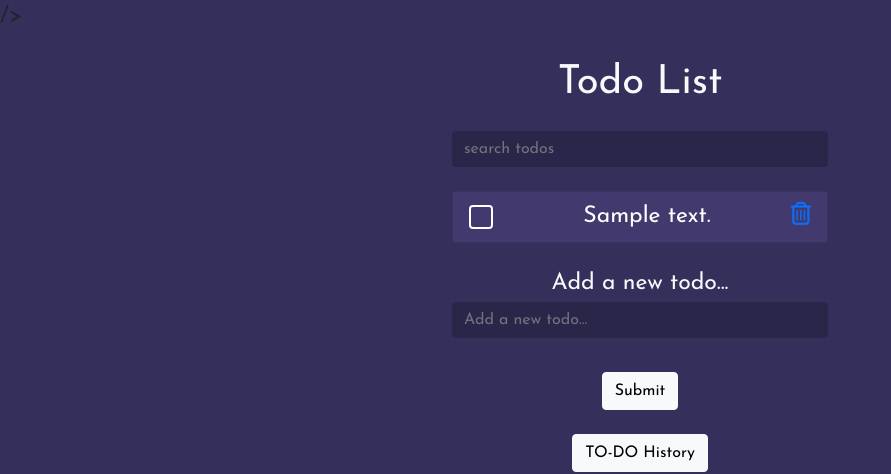
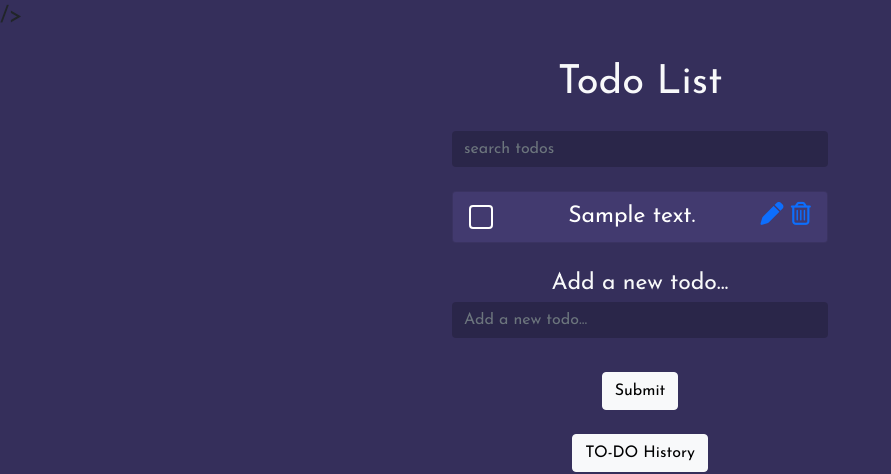
Before and after one commit to antonzhuraliou/to_do_list, a Django app: page / in a window 1280 px wide. Shown: the top 474 px of the page, without its empty margins (0-891 px from the left). Run offline with Django 5.2, Linux system fonts and the light colour scheme; tables that the repository leaves empty hold one stand-in row (values such as "Sample post"); parts of the project's set-up code (start-up, migrations or seed data) failed here and were passed over; some libraries are stand-ins or nearby versions.

Commit message:
Add edit button

```diff
--- a/tasks/templates/tasks/cur_tasks.html
+++ b/tasks/templates/tasks/cur_tasks.html
@@ -9,8 +9,11 @@
                     <a href="{% url 'completed_task' id=task.id%}"><i class="fas fa-check check-icon"></i></a>
                 </div>
             </div>
-            <span> {{ task.description }} </span>
-            <a href="{% url 'delete_todo' id=task.id %}"><i class="far fa-trash-alt delete"></i></a>
+            <span class="task-text"> {{ task.description }} </span>
+            <div>
+                <a href="{% url 'edit_todo' id=task.id %}" class="edit-icon"><i class="fas fa-pen"></i></a>
+                <a href="{% url 'delete_todo' id=task.id %}"><i class="far fa-trash-alt delete"></i></a>
+            </div>
         </li>
         {% endfor %}
     </ul>
```
